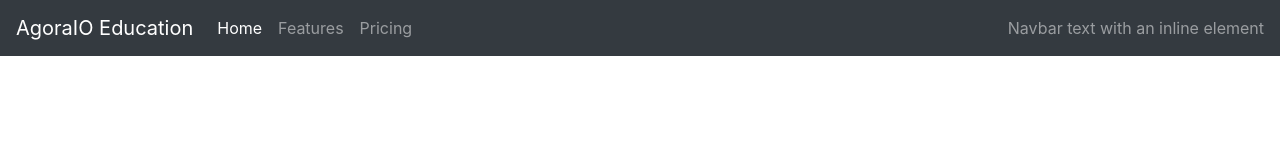
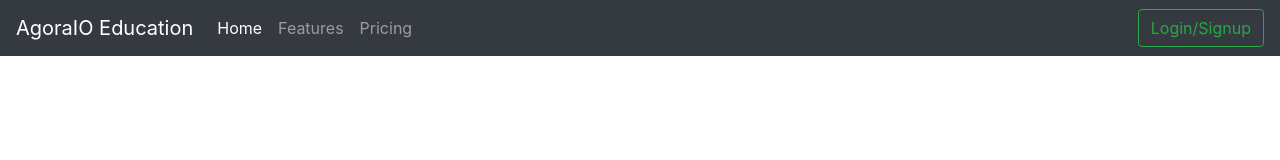
Before and after one commit to VictorOmondi1997/AgoraIOEducationApp, a plain HTML site: page index.html in a window 1280 px wide. Drawn offline with nearby package versions, Linux system fonts and the light colour scheme.

Commit message:
Add Login button

```diff
--- a/index.html
+++ b/index.html
@@ -26,9 +26,9 @@
                     <a class="nav-link" href="#">Pricing</a>
                 </li>
             </ul>
-            <span class="navbar-text">
-                Navbar text with an inline element
-            </span>
+            <form class="form-inline my-2 my-lg-0">
+                <button class="btn btn-outline-success my-2 my-sm-0" type="submit">Login/Signup</button>
+            </form>
         </div>
     </nav>
     <script src="scripts/main.js"></script>
```
